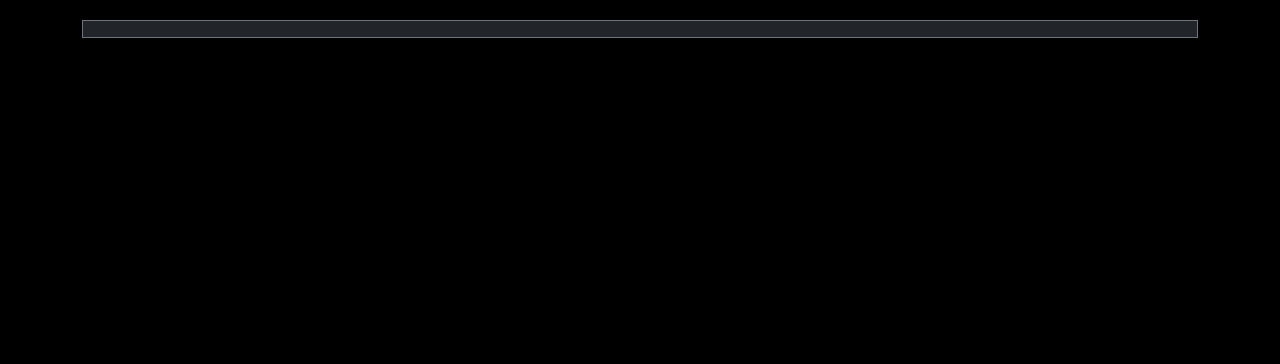
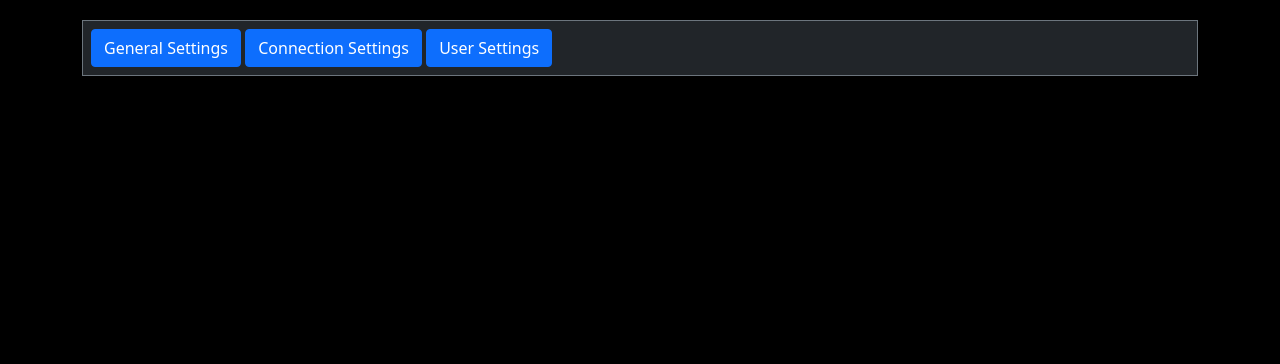
Before and after one commit to BlueSquare23/Atman_Mail, a Flask app: page /settings in a window 1280 px wide. Shown: the part 56-420 px from the top of the page. Run offline with Flask 2, Linux system fonts and the light colour scheme; a user stored in the database is signed in; tables that the repository leaves empty hold one stand-in row (values such as "Sample post").

Commit message:
Committing before work. I forget what all I've done so far.

```diff
--- a/app/auth.py
+++ b/app/auth.py
@@ -1,6 +1,6 @@
 from flask import Blueprint, render_template, redirect, url_for, request, flash
 from . import db
-from .models import User
+from .models import User, Connection
 from flask_login import login_user, logout_user, login_required, current_user
 from werkzeug.security import generate_password_hash, check_password_hash
 import os
@@ -58,8 +58,10 @@ def setup():
 			flash('Password is too short.', category='error')
 		else:
 			# Add the new_user to the database, then redirect home
-			new_user = User(email=email, password=generate_password_hash(password1, method='sha256'), incoming_hostname=incoming_hostname, outgoing_hostname=outgoing_hostname, smtp_port=smtp_port, imap_port=imap_port)
+			new_user = User(email=email, password=generate_password_hash(password1, method='sha256'))
+			new_connection = Connection(incoming_hostname=incoming_hostname, outgoing_hostname=outgoing_hostname, smtp_port=smtp_port, imap_port=imap_port)
 			db.session.add(new_user)
+			db.session.add(new_connection)
 			db.session.commit()
 
 			# Write password to .env file.
--- a/app/models.py
+++ b/app/models.py
@@ -6,6 +6,9 @@ class User(db.Model, UserMixin):
 	id = db.Column(db.Integer, primary_key=True)
 	email = db.Column(db.String(150), unique=True)
 	password = db.Column(db.String(150))
+
+class Connection(db.Model):
+	id =  db.Column(db.Integer, primary_key=True)
 	outgoing_hostname = db.Column(db.String(150))
 	incoming_hostname = db.Column(db.String(150))
 	smtp_port = db.Column(db.Integer)
--- a/app/pages.py
+++ b/app/pages.py
@@ -1,10 +1,11 @@
 from flask import Blueprint, render_template, request, flash, url_for, redirect
 from flask_login import login_required, current_user
-from .models import User, Settings
+from .models import User, Settings, Connection
 from . import db
 import smtplib
 import time
 import ssl
+import sys
 from email.message import EmailMessage
 from pathlib import Path
 from dotenv import load_dotenv
@@ -25,7 +26,7 @@ pages = Blueprint("pages", __name__)
 
 def use_imap():
 	# Connection settings.
-	imap_host = User.query.first().outgoing_hostname
+	imap_host = Connection.query.first().outgoing_hostname
 	imap_user = User.query.first().email
 	imap_pass = PASS
 
@@ -34,10 +35,18 @@ def use_imap():
 	imap.starttls()
 
 	# Auth to the server.
+#	try:
 	imap.login(imap_user, imap_pass)
 	imap.select()
+#		return imap
+#	except:
+#		exception = sys.exc_info()[0]
+#		print(type(exception))
+#
+	return imap
 
-	return imap
+
+
 
 ######### Home Page #########
 
@@ -45,8 +54,7 @@ def use_imap():
 @pages.route("/home", methods=['GET'])
 @login_required
 def home():
-
-	# Settings obj
+	# Settings db object.
 	if Settings.query.first() is None:
 		settings = Settings(del_button_behavior="trash", num_msg_per_page=10)
 		db.session.add(settings)
@@ -58,7 +66,9 @@ def home():
 	num_msg_per_page = settings.num_msg_per_page
 
 	imap = use_imap()
-	print(type(imap))
+	print("------------")
+	print(imap)
+	print("------------")
 
 	# GET parameters
 	msg_num = request.args.get('msg_num', type = int)
@@ -143,6 +153,8 @@ def home():
 
 	return render_template("home.html", user=current_user, sorted_folders=sorted_folders, messages=messages, body=body, num_pages=num_pages)
 
+
+
 ######### Send Page #########
 
 @pages.route("/send", methods=['GET', 'POST'])
@@ -153,9 +165,9 @@ def send():
 		subject = request.form.get("subject")
 		body = request.form.get("body")
 		draft = request.form.get("draft")
-		from_addr = User.query.first().email
-		outgoing_hostname = User.query.first().outgoing_hostname
-		smtp_port = User.query.first().smtp_port
+		from_addr = Connection.query.first().email
+		outgoing_hostname = Connection.query.first().outgoing_hostname
+		smtp_port = Connection.query.first().smtp_port
 
 		message = EmailMessage()
 		message["To"]      = to_addr
@@ -173,8 +185,6 @@ def send():
 
 			full_url = url_for('.home')
 			return redirect(full_url)
-
-
 
 		if smtp_port == 465:
 			s = smtplib.SMTP_SSL(outgoing_hostname, smtp_port)
@@ -268,6 +278,7 @@ def send():
 		return render_template("send.html", user=current_user, body=body, to_addr=to_addr, subject=subject)
 
 
+
 ######### Settings Page #########
 
 @pages.route("/settings", methods=['GET', 'POST'])
@@ -310,6 +321,7 @@ def settings():
 		return render_template("settings.html", user=current_user, page="general", num_msg_per_page=num_msg_per_page, del_button_behavior=del_button_behavior)
 
 
+
 ######### Delete Page #########
 
 @pages.route("/delete", methods=['POST'])
@@ -347,6 +359,8 @@ def trash():
 		imap.close()
 		imap.logout()
 
+
+
 ######### Move Page #########
 
 @pages.route("/move", methods=['GET'])
--- a/app/templates/settings.html
+++ b/app/templates/settings.html
@@ -7,7 +7,7 @@
 {% if request.args.get('page') == "general" %}
 
 <h3 align="enter" style="color: white">
-	Ātman Settings
+	Ātman General Settings
 </h3>
 <form method="POST" class="d-flex justify-content-center">
 	<input type="hidden" id="page" name="page" value="general">
@@ -45,40 +45,15 @@
 </form>
 
 <hr>
-<a style="center" class="btn btn-primary" href="/settings?page=connection">Connection Settings</a>
 
 {% elif request.args.get('page') == "connection" %}
 
 <h3 align="enter" style="color: white">
-	Ātman Settings
+	Ātman Connection Settings
 </h3>
 <form method="POST">
 	<input type="hidden" id="page" name="page" value="connection">
 	<div class="form-group" style="color: white">
-		<label for="email">Email Address</label>
-		<input type="text"
-			id="email"
-			name="email"
-			class="form-control"
-			placeholder="Enter Email Address"
-		/>
-
-		<label for="password1" style="color: white">Password</label>
-		<input type="password"
-			id="password1"
-			name="password1"
-			class="form-control"
-			placeholder="Enter Password"
-		/>
-
-		<label for="password2" style="color: white">Confirm Password</label>
-		<input type="password"
-			id="password2"
-			name="password2"
-			class="form-control"
-			placeholder="Retype Password"
-		/>
-
 		<label for="outgoing_hostname" style="color: white">Outgoing Mail Server Hostname</label>
 		<input type="text"
 			id="outgoing_hostname"
@@ -122,9 +97,56 @@
 </form>
 
 <hr>
-<a style="center" class="btn btn-primary" href="/settings?page=general">General Settings</a>
+
+{% elif request.args.get('page') == "user" %}
+
+<h3 align="enter" style="color: white">
+	Ātman User Settings
+</h3>
+<form method="POST">
+	<input type="hidden" id="page" name="page" value="connection">
+	<div class="form-group" style="color: white">
+		<label for="email">Email Address</label>
+		<input type="text"
+			id="email"
+			name="email"
+			class="form-control"
+			placeholder="Enter Email Address"
+		/>
+
+		<label for="password1" style="color: white">Password</label>
+		<input type="password"
+			id="password1"
+			name="password1"
+			class="form-control"
+			placeholder="Enter Password"
+		/>
+
+		<label for="password2" style="color: white">Confirm Password</label>
+		<input type="password"
+			id="password2"
+			name="password2"
+			class="form-control"
+			placeholder="Retype Password"
+		/>
+
+		<br/>
+
+		<center>
+		<button class="btn btn-primary"
+			type="submit">Submit
+		</button>
+		</center>
+	</div>
+</form>
+
+<hr>
 
 {% endif %}
+
+<a style="center" class="btn btn-primary" href="/settings?page=general">General Settings</a>
+<a style="center" class="btn btn-primary" href="/settings?page=connection">Connection Settings</a>
+<a style="center" class="btn btn-primary" href="/settings?page=user">User Settings</a>
 </div>
 
 {% endblock %}
```
Also changed, not shown: Todos.txt (+7 -3 lines), app/templates/pagination.html (+17 -0 lines).
